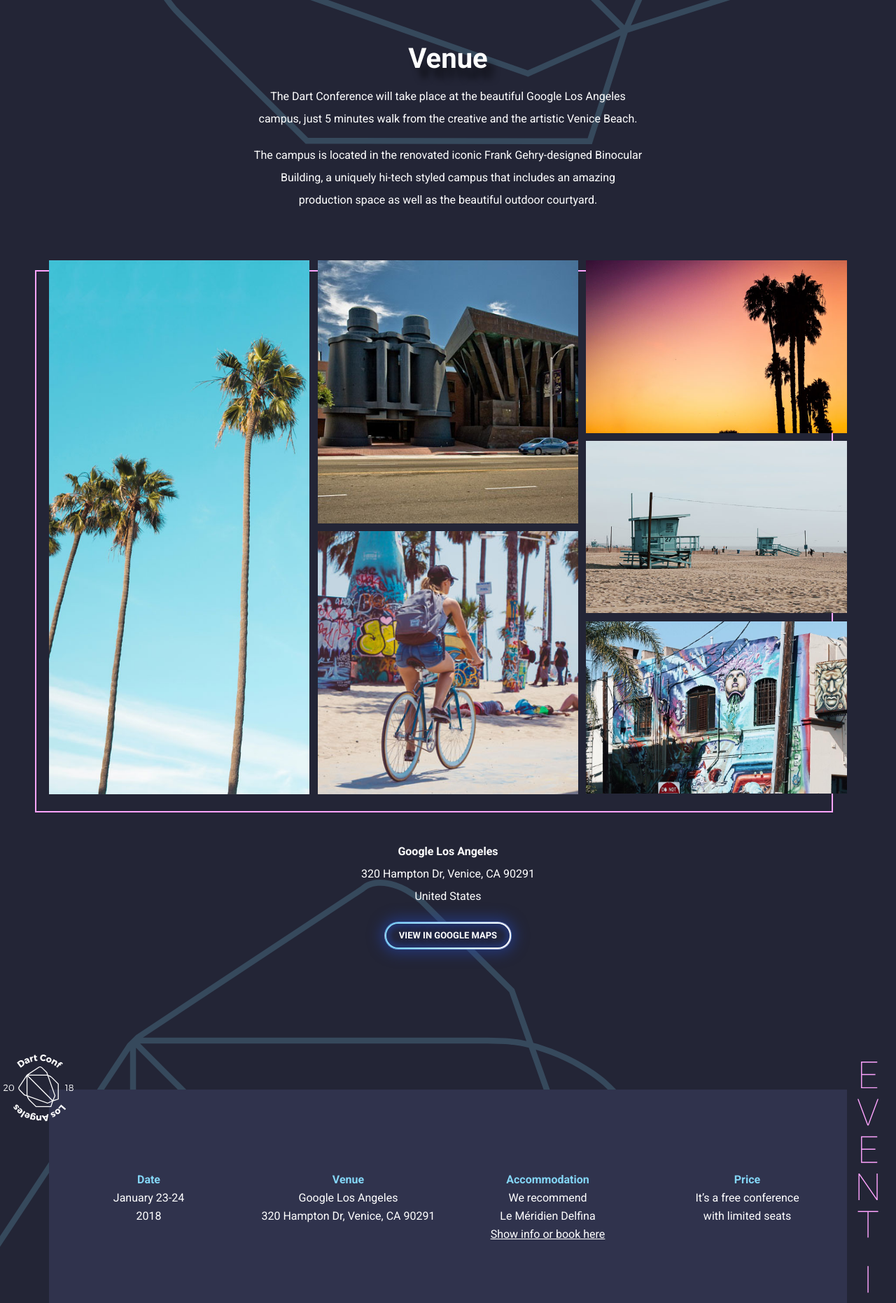
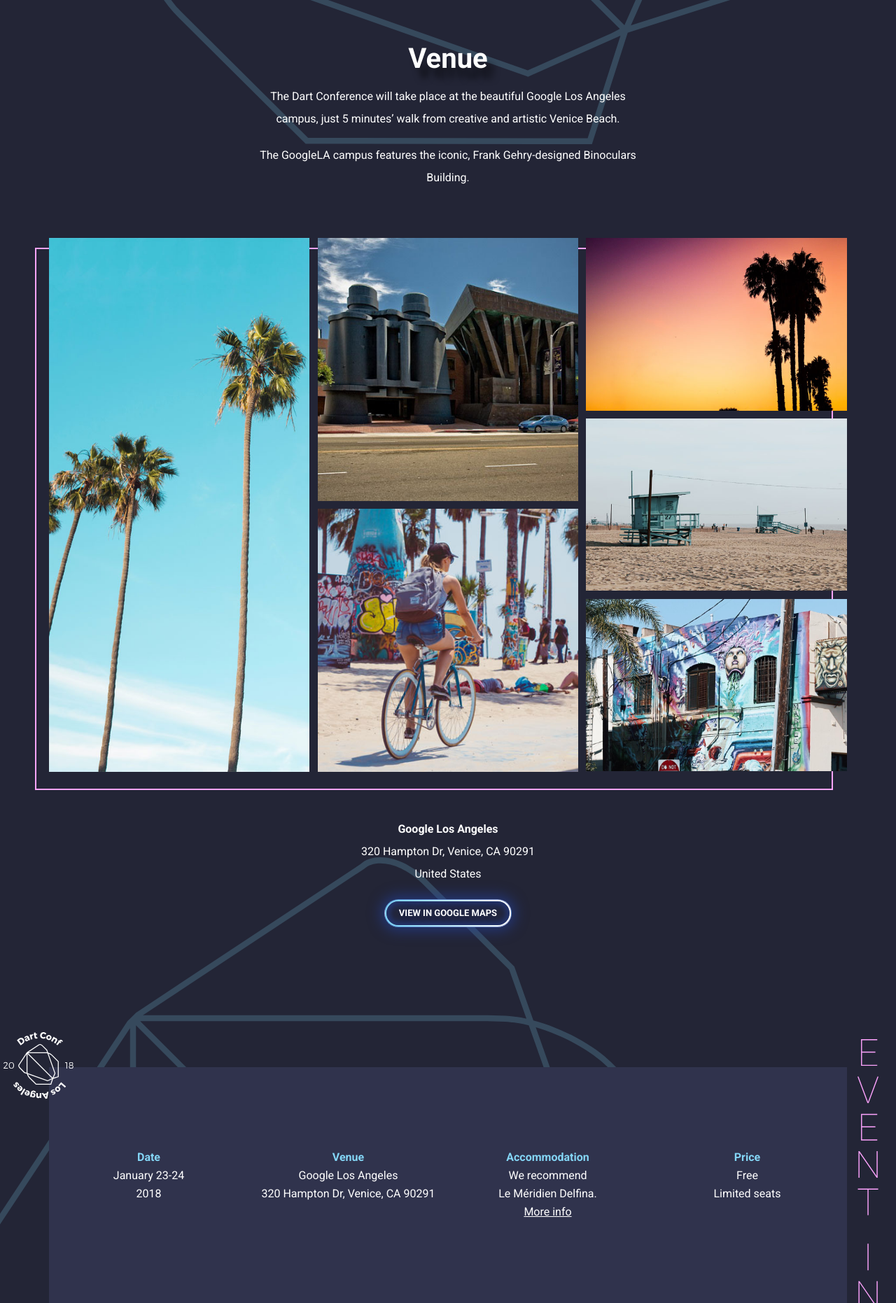
Before and after one commit to dart-archive/site-events, a plain HTML site: page src/2018/dist/index.html in a window 1280 px wide. Shown: the part 2020-3882 px from the top of the page at 70% size. Drawn offline with Linux system fonts and the light colour scheme.

Commit message:
copy edit (#12)
commented out nonfunctional links, but we should restore them once we have the URLs

```diff
--- a/src/2018/dist/index.html
+++ b/src/2018/dist/index.html
@@ -142,7 +142,7 @@
 
                         </div>
                         <div class="col col--xs-12">
-                            <h2>We are building a strong line-up of speakers</h2>
+                            <h2>We are building a strong lineup of speakers</h2>
                             <p>Stay tuned for more updates! Follow <a href="https://twitter.com/dart_lang">@dart_lang</a> on Twitter or <a href="https://plus.google.com/u/0/+dartlang">+dartlang</a> on G+.</p>
                         </div>
                     </div>
@@ -153,8 +153,8 @@
                     <div class="row">
                         <div class="col col--xs-12 col--sm-6 col--sm-offset-3">
                             <h2>Venue</h2>
-                            <p>The Dart Conference will take place at the beautiful Google Los Angeles campus, just 5 minutes walk from the creative and the artistic Venice Beach. </p>
-                            <p>The campus is located in the renovated iconic Frank Gehry-designed Binocular Building, a uniquely hi-tech styled campus that includes an amazing production space as well as the beautiful outdoor courtyard.</p>
+                            <p>The Dart Conference will take place at the beautiful Google Los Angeles campus, just 5 minutes’ walk from creative and artistic Venice Beach. </p>
+                            <p>The GoogleLA campus features the iconic, Frank Gehry-designed Binoculars Building.</p>
                         </div>
                         <div class="col col--xs-12">
                             <div class="boxed-image">
@@ -193,13 +193,13 @@
                             </div>
                             <div class="col col--xs-12 col--sm-3 info-box">
                                 <p><strong>Accommodation</strong><br>
-                                We recommend<br>Le Méridien Delfina<br>
-                                <a href="https://www.starwoodmeeting.com/events/start.action?id=1709111541&key=2FEF4CF4">Show info or book here</a></p>
+                                We recommend<br>Le Méridien Delfina.<br>
+                                <a href="https://www.starwoodmeeting.com/events/start.action?id=1709111541&key=2FEF4CF4">More info</a></p>
                             </div>
                             <div class="col col--xs-12 col--sm-3 info-box">
                                 <p><strong>Price</strong><br>
-                                It’s a free conference<br>
-                                with limited seats</p>
+                                Free<br>
+                                Limited seats</p>
                             </div>
                         </div>
                         <div class="col col--xs-12 col--md-6 col--md-offset-3">
@@ -216,8 +216,11 @@
                         <div class="col col--xs-12">
 
                             <h2>Can’t join in person?</h2>
-                            <p>Don’t worry!  All talks will be live streamed, recorded, and uploaded to the Google Developer channel on YouTube.</p>
-                            <p><a href="https://www.youtube.com/user/GoogleDevelopers" data-text="Last year's talks" class="button button--pink button--pink-ghost">Last year's talks</a></p>
+                            <p>Don’t worry! Like last year's
+<a href="/2016/summit/">Dart Summit 2016</a> sessions,
+DartConf talks will be live streamed, recorded, and uploaded to the Google Developer channel on YouTube.
+</p>
+                            <p><a href="https://www.youtube.com/playlist?list=PLOU2XLYxmsILKY-A1kq4eHMcku3GMAyp2" data-text="Videos from Dart Summit 2016" class="button button--pink button--pink-ghost">Videos from Dart Summit 2016</a></p>
 
                         </div>
                     </div>
@@ -235,6 +238,7 @@
                     <div class="col col--xs-12 ">
                         <time datetime="2018-01-23 09:00" class="site-foot__date">January 23-24, 2018</time>
                         <address class="site-foot__address">Google Los Angeles, 320 Hampton Dr, Venice, CA 90291, United States</address>
+<!-- TODO: Add back with real links.
                         <div class="site-foot__contact">
                             <ul>
                                 <li><a href="" class="site-foot__contact-email">Write us an email</a></li>
@@ -242,6 +246,7 @@
                                 <li><a href="" class="site-foot__contact-twitter">Twitter</a></li>
                             </ul>
                         </div>
+-->
                     </div>
                 </div>
             </div>
```
